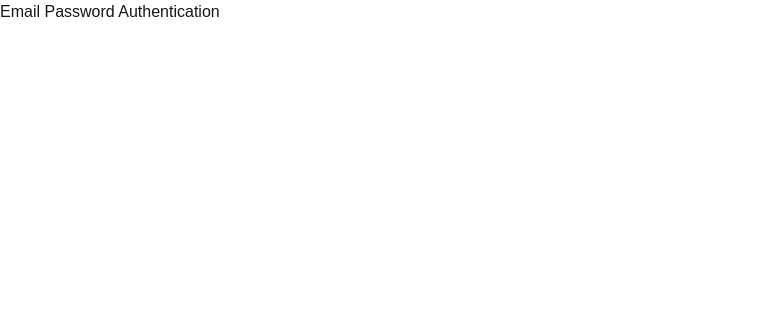
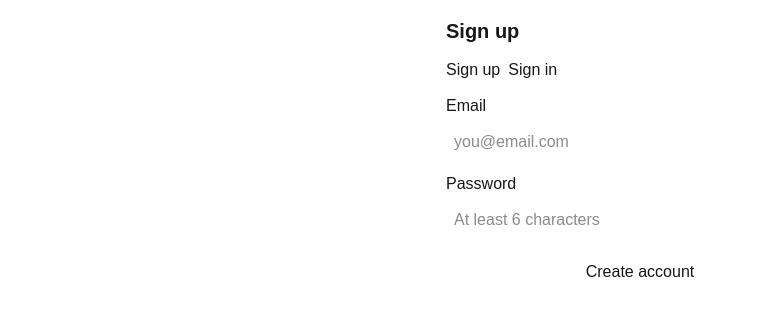
Before and after one commit to besophiayang/nwHacks2026, a Next.js app: page /email-password in a window 1280 px wide. Shown: the top 316 px of the page, without its empty margins (0-757 px from the left). Built offline with nearby package versions, Linux system fonts and the light colour scheme; no server answers.

Commit message:
Added login page with no UI

```diff
--- a/app/email-password/EmailPassword.tsx
+++ b/app/email-password/EmailPassword.tsx
@@ -1,15 +1,152 @@
 "use client";
 
 import { User } from "@supabase/supabase-js";
+import { useState, useEffect } from "react";
+import { useRouter } from "next/navigation";
+import { getSupabaseBrowserClient } from "@/lib/supabase/browser-client";
 
 type EmailPasswordProp = {
     user: User | null;
 };
 
-export default function EmailPassword({ user } : EmailPasswordProp) {
-    return (
+type Mode = "signup" | "signin";
+
+export default function EmailPasswordDemo({ user }: EmailPasswordProp) {
+  const [mode, setMode] = useState<Mode>("signup");
+  const [email, setEmail] = useState("");
+  const [password, setPassword] = useState("");
+  const [status, setStatus] = useState("");
+  const [currentUser, setCurrentUser] = useState<User | null>(user);
+
+  const supabase = getSupabaseBrowserClient();
+  const router = useRouter();
+
+  async function handleSignOut() {
+    const { error } = await supabase.auth.signOut();
+    if (error) {
+      setStatus(error.message);
+      return;
+    }
+    setCurrentUser(null);
+    setStatus("Signed out successfully.");
+  }
+
+  useEffect(() => {
+    const { data: listener } = supabase.auth.onAuthStateChange((_event, session) => {
+      setCurrentUser(session?.user ?? null);
+    });
+
+    return () => {
+      listener?.subscription.unsubscribe();
+    };
+  }, [supabase]);
+
+  async function handleSubmit(event: React.FormEvent<HTMLFormElement>) {
+    event.preventDefault();
+    setStatus("");
+
+    if (mode === "signup") {
+      const { error } = await supabase.auth.signUp({
+        email,
+        password,
+        options: {
+          emailRedirectTo: `${window.location.origin}/welcome`,
+        },
+      });
+
+      if (error) {
+        setStatus(error.message);
+      } else {
+        setStatus("Check your inbox to confirm your new account.");
+      }
+      return;
+    }
+
+    // signin
+    const { error } = await supabase.auth.signInWithPassword({
+      email,
+      password,
+    });
+
+    if (error) {
+      setStatus(error.message);
+    } else {
+      router.push("/dashboard");
+      router.refresh();
+    }
+  }
+
+  return (
+    <div style={{ maxWidth: 420, margin: "0 auto", padding: 16 }}>
+      {!currentUser ? (
+        <>
+          <h1 style={{ fontSize: 20, fontWeight: 600, marginBottom: 12 }}>
+            {mode === "signup" ? "Sign up" : "Sign in"}
+          </h1>
+
+          <div style={{ display: "flex", gap: 8, marginBottom: 12 }}>
+            <button type="button" onClick={() => setMode("signup")}>
+              Sign up
+            </button>
+            <button type="button" onClick={() => setMode("signin")}>
+              Sign in
+            </button>
+          </div>
+
+          <form onSubmit={handleSubmit}>
+            <div style={{ marginBottom: 10 }}>
+              <label style={{ display: "block", marginBottom: 4 }}>Email</label>
+              <input
+                type="email"
+                value={email}
+                onChange={(e) => setEmail(e.target.value)}
+                required
+                placeholder="you@email.com"
+                style={{ width: "100%", padding: 8 }}
+              />
+            </div>
+
+            <div style={{ marginBottom: 10 }}>
+              <label style={{ display: "block", marginBottom: 4 }}>Password</label>
+              <input
+                type="password"
+                value={password}
+                onChange={(e) => setPassword(e.target.value)}
+                required
+                minLength={6}
+                placeholder="At least 6 characters"
+                style={{ width: "100%", padding: 8 }}
+              />
+            </div>
+
+            <button type="submit" style={{ width: "100%", padding: 10 }}>
+              {mode === "signup" ? "Create account" : "Sign in"}
+            </button>
+          </form>
+
+          {status && (
+            <p style={{ marginTop: 12 }} role="status" aria-live="polite">
+              {status}
+            </p>
+          )}
+        </>
+      ) : (
         <div>
-            <h1>Email Password Authentication</h1>
+          <p style={{ marginBottom: 8 }}>
+            Signed in as <b>{currentUser.email}</b>
+          </p>
+
+          <button type="button" onClick={handleSignOut}>
+            Sign out
+          </button>
+
+          {status && (
+            <p style={{ marginTop: 12 }} role="status" aria-live="polite">
+              {status}
+            </p>
+          )}
         </div>
-    );
+      )}
+    </div>
+  );
 }
--- a/app/page.tsx
+++ b/app/page.tsx
@@ -1,65 +1,5 @@
-import Image from "next/image";
+import { redirect } from "next/navigation";
 
 export default function Home() {
-  return (
-    <div className="flex min-h-screen items-center justify-center bg-zinc-50 font-sans dark:bg-black">
-      <main className="flex min-h-screen w-full max-w-3xl flex-col items-center justify-between py-32 px-16 bg-white dark:bg-black sm:items-start">
-        <Image
-          className="dark:invert"
-          src="/next.svg"
-          alt="Next.js logo"
-          width={100}
-          height={20}
-          priority
-        />
-        <div className="flex flex-col items-center gap-6 text-center sm:items-start sm:text-left">
-          <h1 className="max-w-xs text-3xl font-semibold leading-10 tracking-tight text-black dark:text-zinc-50">
-            To get started, edit the page.tsx file.
-          </h1>
-          <p className="max-w-md text-lg leading-8 text-zinc-600 dark:text-zinc-400">
-            Looking for a starting point or more instructions? Head over to{" "}
-            <a
-              href="https://vercel.com/templates?framework=next.js&utm_source=create-next-app&utm_medium=appdir-template-tw&utm_campaign=create-next-app"
-              className="font-medium text-zinc-950 dark:text-zinc-50"
-            >
-              Templates
-            </a>{" "}
-            or the{" "}
-            <a
-              href="https://nextjs.org/learn?utm_source=create-next-app&utm_medium=appdir-template-tw&utm_campaign=create-next-app"
-              className="font-medium text-zinc-950 dark:text-zinc-50"
-            >
-              Learning
-            </a>{" "}
-            center.
-          </p>
-        </div>
-        <div className="flex flex-col gap-4 text-base font-medium sm:flex-row">
-          <a
-            className="flex h-12 w-full items-center justify-center gap-2 rounded-full bg-foreground px-5 text-background transition-colors hover:bg-[#383838] dark:hover:bg-[#ccc] md:w-[158px]"
-            href="https://vercel.com/new?utm_source=create-next-app&utm_medium=appdir-template-tw&utm_campaign=create-next-app"
-            target="_blank"
-            rel="noopener noreferrer"
-          >
-            <Image
-              className="dark:invert"
-              src="/vercel.svg"
-              alt="Vercel logomark"
-              width={16}
-              height={16}
-            />
-            Deploy Now
-          </a>
-          <a
-            className="flex h-12 w-full items-center justify-center rounded-full border border-solid border-black/[.08] px-5 transition-colors hover:border-transparent hover:bg-black/[.04] dark:border-white/[.145] dark:hover:bg-[#1a1a1a] md:w-[158px]"
-            href="https://nextjs.org/docs?utm_source=create-next-app&utm_medium=appdir-template-tw&utm_campaign=create-next-app"
-            target="_blank"
-            rel="noopener noreferrer"
-          >
-            Documentation
-          </a>
-        </div>
-      </main>
-    </div>
-  );
+  redirect("/email-password");
 }
--- /dev/null
+++ b/lib/supabase/browser-client.ts
@@ -0,0 +1,22 @@
+"use client";
+
+import { createBrowserClient } from "@supabase/ssr";
+import type { SupabaseClient } from "@supabase/supabase-js";
+
+type SupabaseSchema = Record<string, never>;
+
+let client: SupabaseClient<SupabaseSchema> | null = null;
+
+export function getSupabaseBrowserClient(): SupabaseClient<SupabaseSchema> {
+    if (client) return client;
+
+    const supabaseUrl = process.env.NEXT_PUBLIC_SUPABASE_URL;
+    const supabaseAnonKey = process.env.NEXT_PUBLIC_SUPABASE_ANON_KEY;
+
+    if (!supabaseUrl || !supabaseAnonKey) {
+        throw new Error("Missing environment variables for Supabase");
+    }
+
+    client = createBrowserClient<SupabaseSchema>(supabaseUrl, supabaseAnonKey);
+    return client;
+}
```
